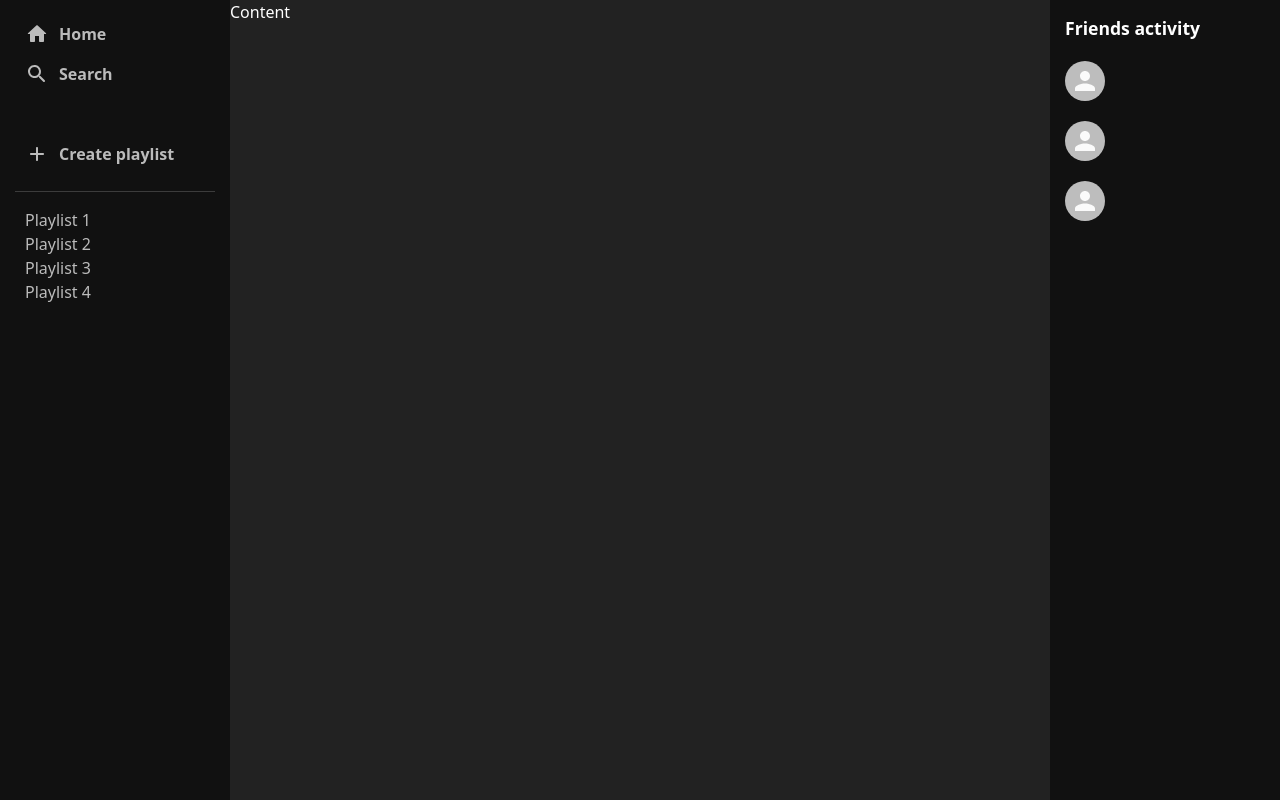
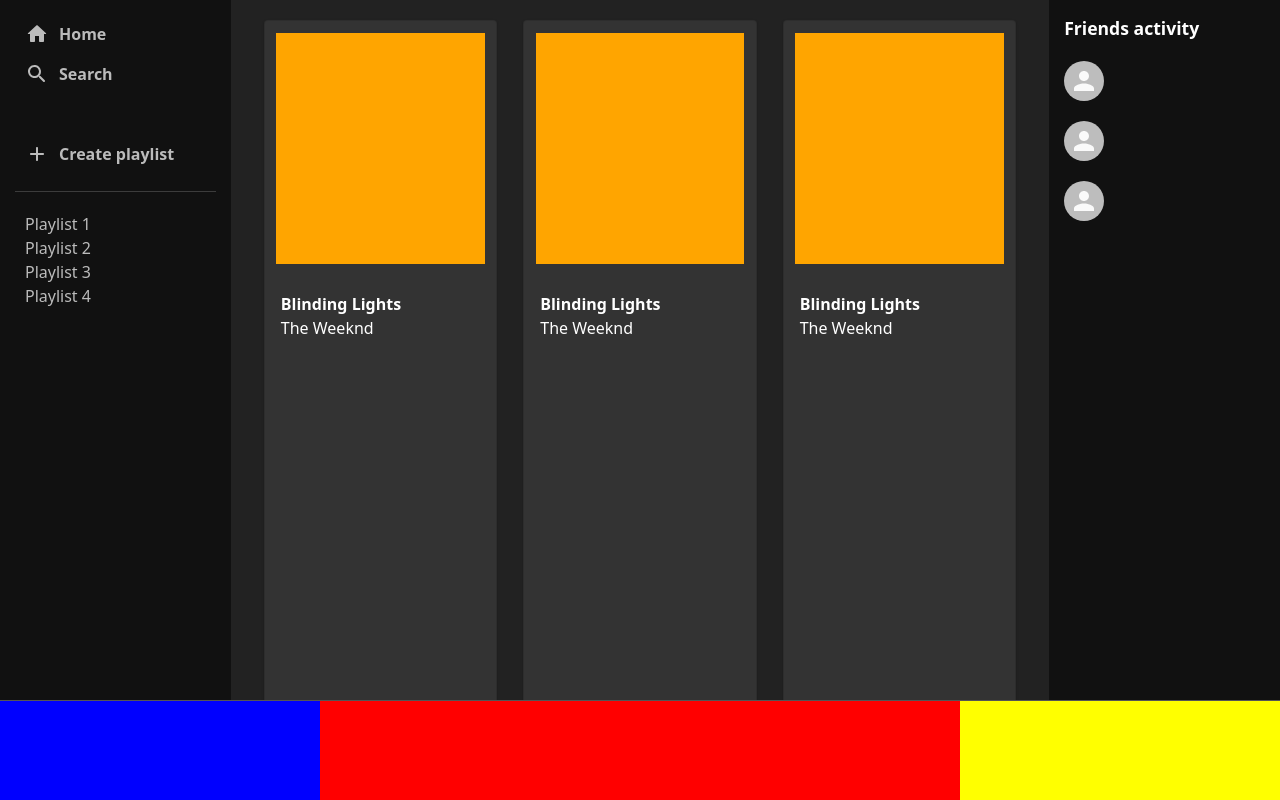
Before and after one commit to marcotmotta/clonify, a React (Create React App) app: page / in a window 1280 px wide. Built offline with nearby package versions, Linux system fonts and the light colour scheme.

Commit message:
home content placeholders and player

```diff
--- a/src/components/Home/Home.js
+++ b/src/components/Home/Home.js
@@ -4,6 +4,9 @@
 
 import LeftBar from "./../LeftBar/LeftBar"
 import RightBar from "./../RightBar/RightBar"
+import Player from "./../Player/Player"
+
+import { Card, CardActionArea, CardContent, CardMedia } from '@material-ui/core';
 
 export default class Home extends Component {
     render() {
@@ -11,8 +14,31 @@
             // Every component must return one and only one div
             <div className="home">
                 <LeftBar></LeftBar>
-                Content
+                <div className="content">
+                    <Card className="card">
+                        <div className="test"></div>
+                        <CardContent>
+                            <div><strong>Blinding Lights</strong></div>
+                            <div>The Weeknd</div>
+                        </CardContent>
+                    </Card>
+                    <Card className="card">
+                        <div className="test"></div>
+                        <CardContent>
+                            <div><strong>Blinding Lights</strong></div>
+                            <div>The Weeknd</div>
+                        </CardContent>
+                    </Card>
+                    <Card className="card">
+                        <div className="test"></div>
+                        <CardContent>
+                            <div><strong>Blinding Lights</strong></div>
+                            <div>The Weeknd</div>
+                        </CardContent>
+                    </Card>
+                </div>
                 <RightBar></RightBar>
+                <Player></Player>
             </div>
         )
     }
--- a/src/components/Home/Home.scss
+++ b/src/components/Home/Home.scss
@@ -1,4 +1,27 @@
 .home {
     display: flex;
+    width: 100%;
     //flex-direction: row;
+
+    .content {
+        display: flex;
+        width: 100%;
+        padding: 20px;
+        justify-content: space-around;
+
+        .card {
+            overflow: auto;
+            height: auto;
+            width: 30%;
+            background: #333;
+            color: white;
+
+            .test {
+                margin: 5%;
+                padding-top: 100%;
+                width: 90%;
+                background: orange;
+            }
+        }
+    }
 }
--- a/src/components/LeftBar/LeftBar.scss
+++ b/src/components/LeftBar/LeftBar.scss
@@ -2,7 +2,7 @@
     display: flex;
     flex-direction: column;
     background: #111;
-    width: 230px;
+    width: 350px;
     max-height: 100vh;
     height: 100vh;
     padding: 15px;
@@ -19,14 +19,14 @@
             border-radius: 5px;
             font-weight: bold;
 
+            .icon {
+                margin-right: 10px;
+            }
+
             &:hover {
                 background: #222;
                 color: white;
                 cursor: pointer;
-            }
-
-            .icon {
-                margin-right: 10px;
             }
         }
     }
@@ -40,20 +40,21 @@
             border-radius: 5px;
             font-weight: bold;
 
+            .icon {
+                margin-right: 10px;
+            }
+
             &:hover {
                 background: #222;
                 color: white;
                 cursor: pointer;
-            }
-
-            .icon {
-                margin-right: 10px;
             }
         }
 
         .list {
             display: flex;
             flex-direction: column;
+            margin-top: 20px;
             margin-left: 10px;
         }
     }
--- /dev/null
+++ b/src/components/Player/Player.js
@@ -0,0 +1,15 @@
+import React, { Component } from 'react'
+
+import './Player.scss';
+
+export default class Player extends Component {
+    render() {
+        return (
+            <div className="player">
+                <div className="song"></div>
+                <div className="player-butttons"></div>
+                <div className="options"></div>
+            </div>
+        )
+    }
+}
--- /dev/null
+++ b/src/components/Player/Player.scss
@@ -0,0 +1,28 @@
+.player {
+    display: flex;
+    position: absolute;
+    bottom: 0px;
+    height: 100px;
+    width: 100vw;
+    background: #222;
+    border-top: 1px solid #555;
+    justify-content: space-between;
+
+    .song {
+        background: blue;
+        height: 100%;
+        width: 25vw;
+    }
+
+    .player-butttons {
+        background: red;
+        height: 100%;
+        width: 50vw;
+    }
+
+    .options {
+        background: yellow;
+        height: 100%;
+        width: 25vw;
+    }
+}
--- a/src/components/RightBar/RightBar.scss
+++ b/src/components/RightBar/RightBar.scss
@@ -1,10 +1,8 @@
 .right-bar {
     display: flex;
     flex-direction: column;
-    position: absolute;
-    right: 0px;
     background: #111;
-    width: 230px;
+    width: 350px;
     max-height: 100vh;
     height: 100vh;
     padding: 15px;
```
